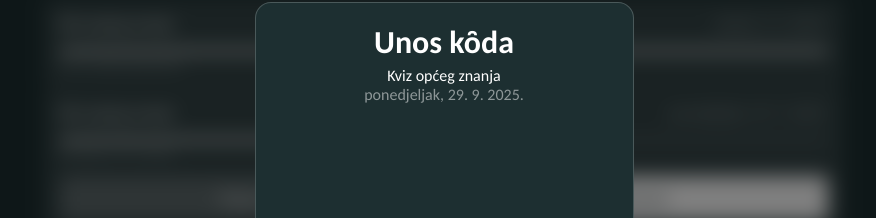
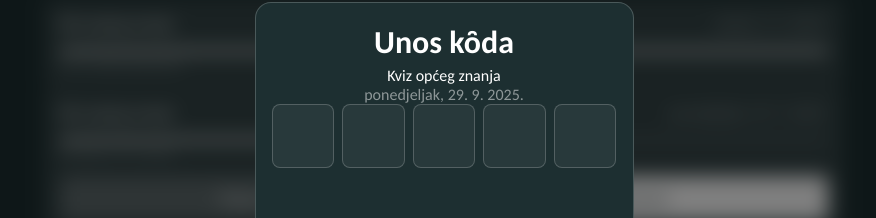
Before and after one commit to lovretomic/peta-kviz-app, a React (Vite) app: page /test in a window 1280 px wide. Shown: the part 234-452 px from the top of the page, without its empty margins (196-1072 px from the left). Built offline with nearby package versions, Linux system fonts and the light colour scheme.

Commit message:
added input and updated input style

```diff
--- a/src/components/CodeModal/CodeModal.module.scss
+++ b/src/components/CodeModal/CodeModal.module.scss
@@ -20,6 +20,21 @@
     border: 1px solid rgba(white, 0.2);
     padding: 16px;
     gap: 16px;
+
+    .inputContainer {
+      display: flex;
+      flex-direction: row;
+      gap: 8px;
+
+      input {
+        height: 46px;
+        width: 100%;
+        border: 1px solid rgba(white, 0.2);
+        border-radius: 8px;
+        padding: 8px;
+        color: white;
+      }
+    }
 
     .header {
       display: flex;
--- a/src/components/CodeModal/CodeModal.tsx
+++ b/src/components/CodeModal/CodeModal.tsx
@@ -35,6 +35,13 @@ const CodeModal: React.FC<CodeModalProps> = ({
           <h2>Kviz općeg znanja</h2>
           <h3>{formatDate(date)}</h3>
         </header>
+        <div className={c.inputContainer}>
+          <Input />
+          <Input />
+          <Input />
+          <Input />
+          <Input />
+        </div>
       </div>
     </div>
   );
```
